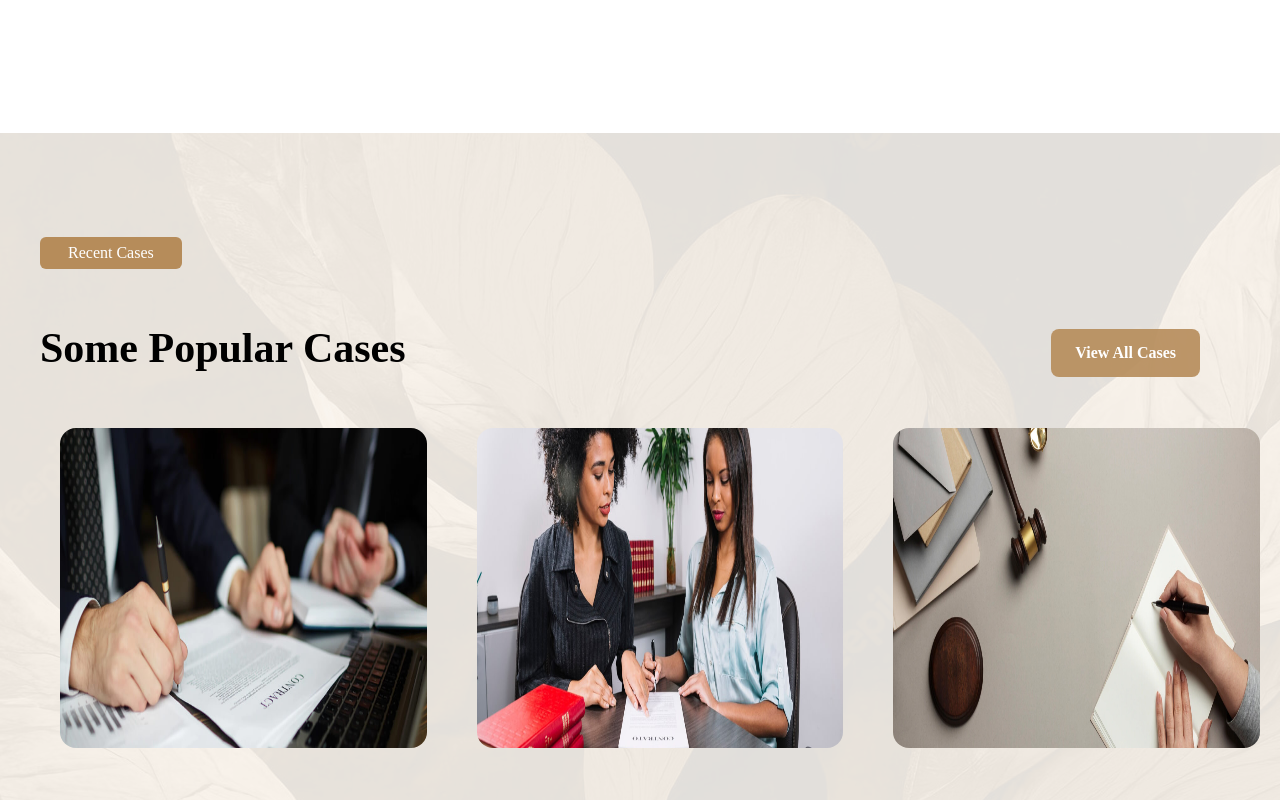
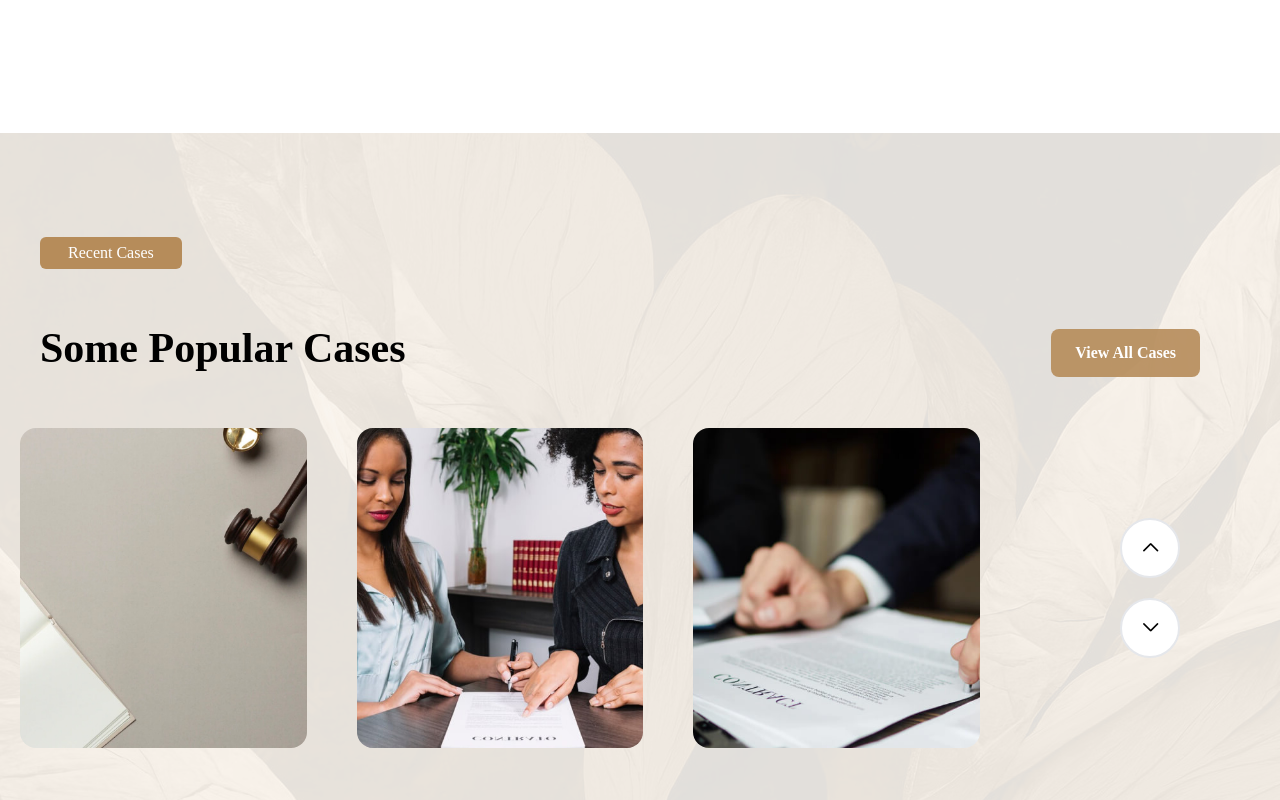
Before and after one commit to dm-mensavi/aawans-zaptek, a React (Create React App) app: page / in a window 1280 px wide. Shown: the part 3780-4580 px from the top of the page. Built offline with nearby package versions, Linux system fonts and the light colour scheme.

Commit message:
Fixed Swiper Bugs on the Homepage

```diff
--- a/src/Pages/About/About.js
+++ b/src/Pages/About/About.js
@@ -14,7 +14,7 @@ function About() {
 	const updateForm = (event) => {
 		const { name, value } = event.target;
 		setSubForm((oldSubForm) => ({
-			...subForm,
+			...oldSubForm,
 			[name]: value,
 		}));
 	};
--- a/src/Pages/Cases/Cases.js
+++ b/src/Pages/Cases/Cases.js
@@ -26,7 +26,7 @@ function Cases() {
 							<img
 								src={cases.image}
 								alt={cases.title}
-								className="w-full lg:w-96 rounded-2xl h-80"
+								className="w-full lg:w-96 rounded-2xl h-80 object-cover object-center"
 							/>
 							<Link
 								to={`/cases/${cases.id}`}
--- a/src/Pages/Home/CasesSlider.js
+++ b/src/Pages/Home/CasesSlider.js
@@ -10,13 +10,14 @@ import { Swiper, SwiperSlide } from "swiper/react";
 import "swiper/css";
 import "swiper/css/navigation";
 import "../../Styles/Cases.css";
+import "../../Styles/practiceslides.css";
 // import required modules
 import { Navigation, Pagination, A11y } from "swiper/modules";
 
 function CasesSlider() {
 	return (
 		<div style={casesStyles} className="bg-opacity-5">
-			<div className="bg-[#f9f7f3] w-full h-full bg-opacity-90 px-5 sm:px-10">
+			<div className="popular-cases relative bg-[#f9f7f3] w-full h-full bg-opacity-90 px-5 sm:px-10">
 				{/* content */}
 				<div className="flex pt-16 justify-left flex-col">
 					<motion.h2
@@ -40,25 +41,27 @@ function CasesSlider() {
 						</Link>
 					</motion.div>
 
+					<div className="cases-swiper-container relative grid grid-cols-10 items-center">
 						<Swiper
 							slidesPerView={1}
 							spaceBetween={50}
 							breakpoints={{
-							520: {
+								760: {
 									slidesPerView: 2,
 								},
-							1000: {
+								1024: {
 									slidesPerView: 3,
 								},
 							}}
 							navigation= {true}
 							loop={true}
 							modules={[Navigation, Pagination, A11y]}
-						className="flex sm:ml-5 w-full h-full ">
+							className="flex sm:ml-5 w-full h-full col-span-10 md:col-span-7 lg:col-span-8 order-2"
+							>
 								{caseData.map((cases) => (
 									<SwiperSlide>
 										<motion.div
-								variants={flipX()}
+											/* variants={flipX()} */
 											initial="offscreen"
 											whileInView="onscreen"
 											viewport={{ once: true, amount: 0 }}
@@ -66,12 +69,13 @@ function CasesSlider() {
 											<img
 												src={cases.image}
 												alt={cases.title}
-									className="w-full lg:w-96 rounded-2xl h-80"
+												className="w-full lg:w-96 rounded-2xl h-80 object-cover object-center"
 											/>
 											<Link
 												to={`/cases/${cases.id}`}
-									className="w-full lg:w-96 text-container text-center rounded-3xl pb-12">
-									<p className="text-white font-serif font-semibold text-3xl pt-44 header-text">
+												className="w-full lg:w-full scale-x-[-1] text-container text-center rounded-3xl pb-12"
+											>
+													<p className="text-white font-serif font-semibold text-3xl pt-44 header-text ">
 														{cases.title}
 													</p>
 													<p className="text-xl mt-3  text-primary subheading-text">
@@ -82,6 +86,8 @@ function CasesSlider() {
 									</SwiperSlide>
 								))}
 						</Swiper>
+						<div className="col-span-0 md:col-span-3 lg:col-span-2 order-1"></div>
+					</div>
 				</div>
 			</div>
 		</div>
--- a/src/Styles/swiperstyles.css
+++ b/src/Styles/swiperstyles.css
@@ -20,8 +20,63 @@
 
 .swiper-button-next {
     color: black!important;
-  }
+}
 
-  .swiper-button-prev {
+.swiper-button-next::after {
+    font-size: 15px!important;
+    font-weight: 900;
+}
+
+.swiper-button-prev {
     color: black!important;
-  }
+}
+
+.swiper-button-prev::after {
+    font-size: 15px!important;
+    font-weight: 900;
+}
+
+.popular-cases .swiper-button-prev {
+    top: 45%!important;
+    left: 0!important;
+    margin: 0!important;
+}
+
+.popular-cases .swiper-button-next {
+    top: 45%!important;
+    right: 0!important;
+    margin: 0!important;
+}
+
+.popular-cases .swiper {
+    /* background-color: red; */
+    /* max-width: 900px; */
+    position: static!important;
+}
+
+.cases-swiper-container {
+    -webkit-transform: scaleX(-1);
+    transform: scaleX(-1);
+}
+
+@media screen and (min-width: 760px) {
+    .popular-cases .swiper-button-prev::after {
+        transform: rotate(90deg);
+    }
+
+    .popular-cases .swiper-button-next::after {
+        transform: rotate(90deg);
+    }
+
+    .popular-cases .swiper-button-prev {
+        top: 28%!important;
+        left: 5%!important;
+        margin: 0!important;
+    }
+
+    .popular-cases .swiper-button-next {
+        top: 53%!important;
+        left: 5%!important;
+        margin: 0!important;
+    }
+}
```
Lines whose indentation alone changed are shown as unchanged.
